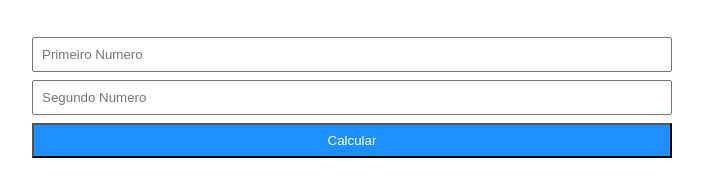
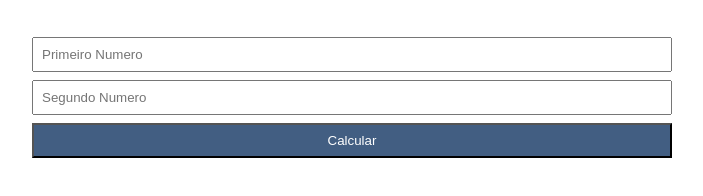
Before and after one commit to Wellinton-A/curso_ebac_frontend, a plain HTML site: page Ebac-Integração HTML e JS - Exercício/index.html in a window 1280 px wide. In both pictures the pointer is over the button "Calcular". Shown: the part 178-374 px from the top of the page, without its empty margins (288-991 px from the left). Drawn offline with Linux system fonts and the light colour scheme.

Commit message:
Adicionando hover no button

```diff
--- a/Ebac-Integração HTML e JS - Exercício/main.css
+++ b/Ebac-Integração HTML e JS - Exercício/main.css
@@ -53,3 +53,7 @@ input.error {
     border-color: red;
     outline-color: red;
 }
+
+button:hover {
+    background-color: rgb(66, 94, 130);
+}
```
